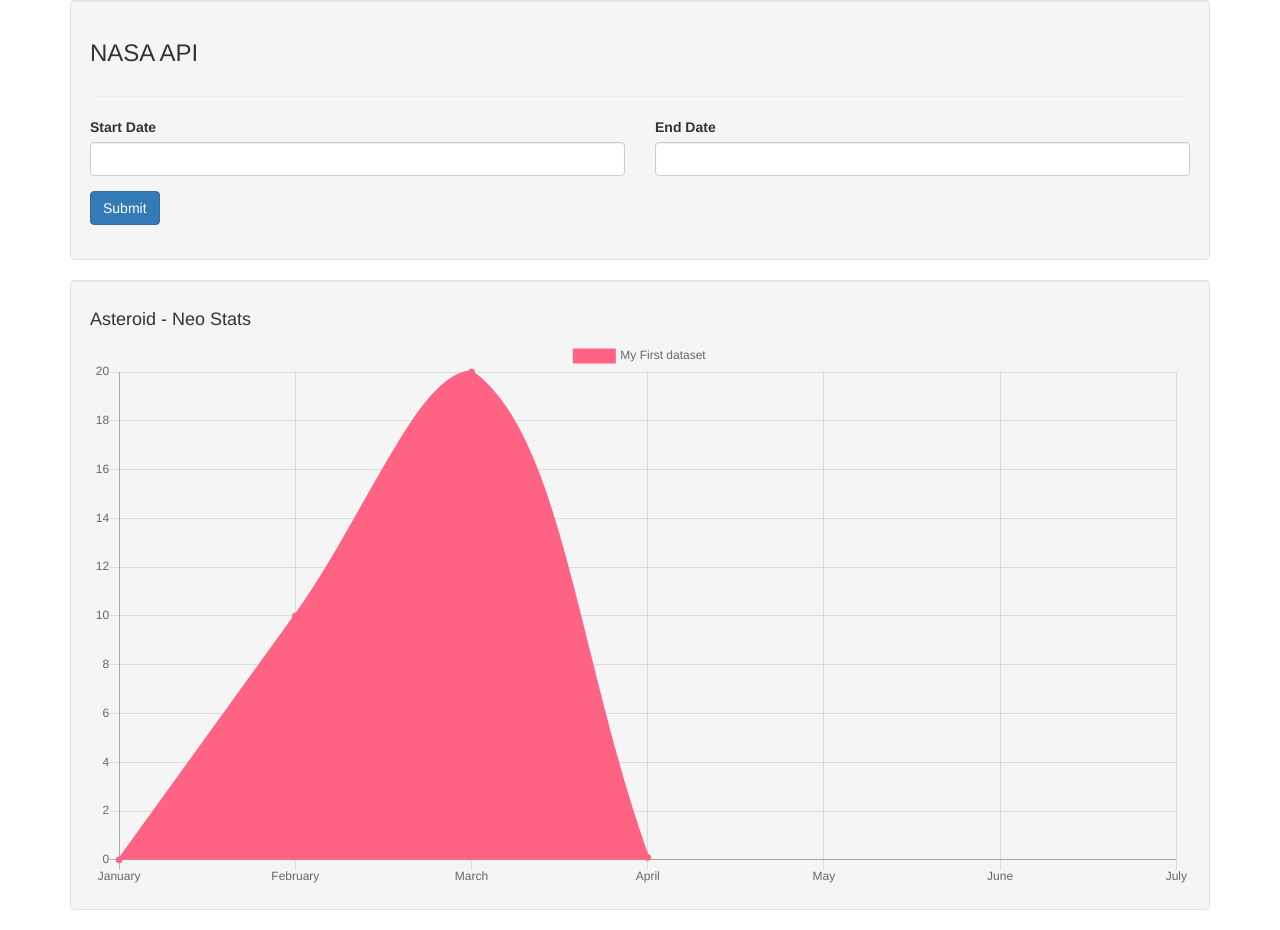
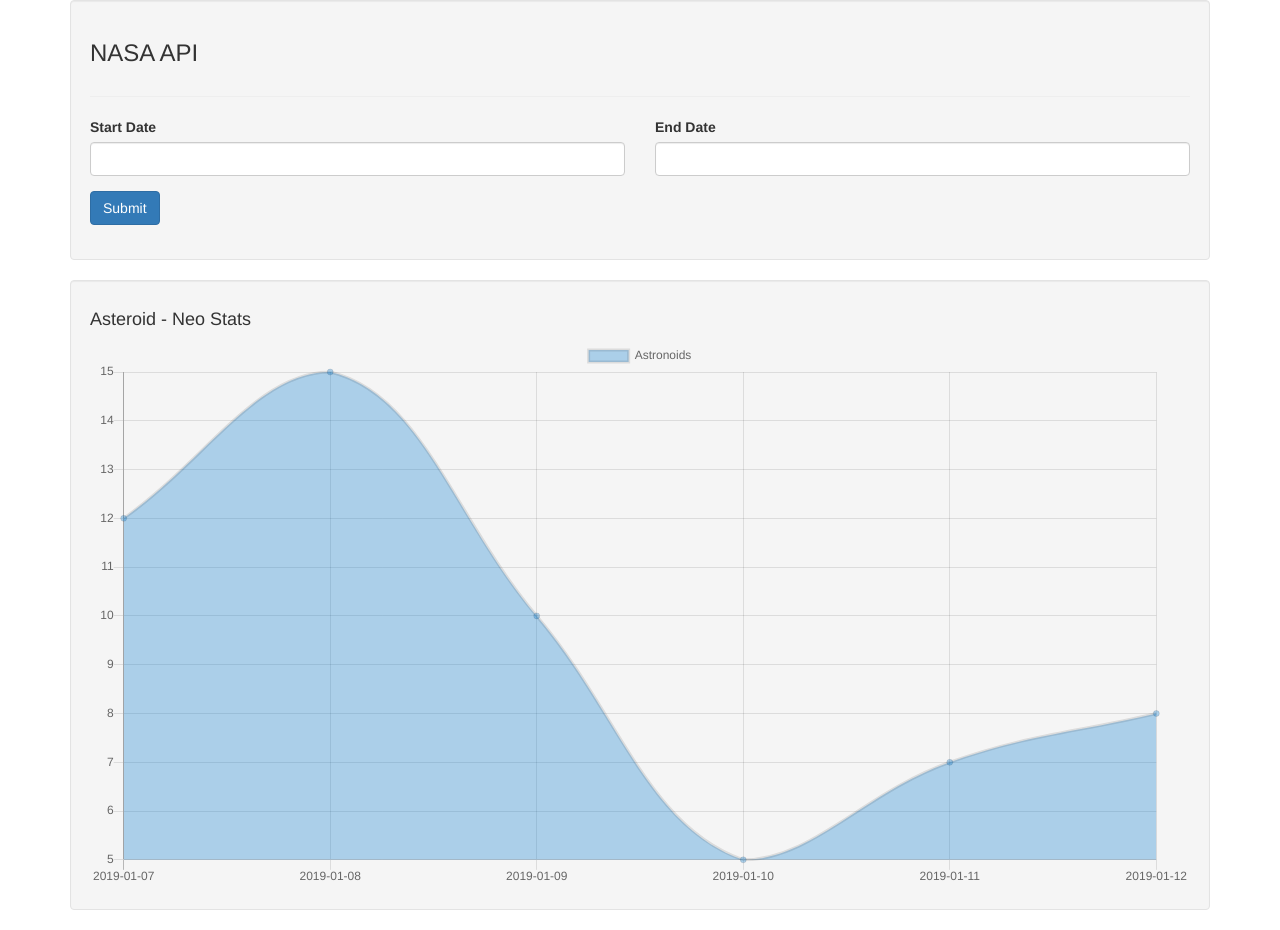
Before and after one commit to manoj81290/ranium_test, a plain HTML site: page index.html in a window 1280 px wide. Drawn offline with nearby package versions, Linux system fonts and the light colour scheme.

Commit message:
raniumtestCOde

```diff
--- a/index.html
+++ b/index.html
@@ -4,7 +4,7 @@
 		<title>Asteroid - Neo Stats</title>
 		<!-- Latest compiled and minified CSS -->
 		<link rel="stylesheet" href="https://maxcdn.bootstrapcdn.com/bootstrap/3.3.7/css/bootstrap.min.css">
-		<link rel="stylesheet" href="//code.jquery.com/ui/1.12.1/themes/base/jquery-ui.css">
+		<link rel="stylesheet" href="https://code.jquery.com/ui/1.12.1/themes/base/jquery-ui.css">
 
 	</head>
 	<body>
@@ -59,6 +59,39 @@
 </html>
 
 <script type="text/javascript">
+	var jsonfile = {
+		"jsonarray": [{
+			"Date": "2019-01-07",
+			"totalAstronoids": 12
+		}, {
+			"Date": "2019-01-08",
+			"totalAstronoids": 15
+		},
+		{
+			"Date": "2019-01-09",
+			"totalAstronoids": 10
+		},
+		{
+			"Date": "2019-01-10",
+			"totalAstronoids": 05
+		},
+		{
+			"Date": "2019-01-11",
+			"totalAstronoids": 07
+		},
+		{
+			"Date": "2019-01-12",
+			"totalAstronoids": 08
+		}]
+	};
+
+	var labels = jsonfile.jsonarray.map(function(e) {
+		return e.Date;
+	});
+	var data = jsonfile.jsonarray.map(function(e) {
+		return e.totalAstronoids;
+	});
+
 	var ctx = document.getElementById('myChart').getContext('2d');
 	var chart = new Chart(ctx, {
 	    // The type of chart we want to create
@@ -66,14 +99,13 @@
 
 	    // The data for our dataset
 	    data: {
-	        labels: ["January", "February", "March", "April", "May", "June", "July"],
-	        datasets: [{
-	            label: "My First dataset",
-	            backgroundColor: 'rgb(255, 99, 132)',
-	            borderColor: 'rgb(255, 99, 132)',
-	            data: [0,10,20,0.100],
-	        }]
-	    },
+			labels: labels,
+			datasets: [{
+				label: 'Astronoids',
+				data: data,
+				backgroundColor: 'rgba(0, 119, 204, 0.3)'
+			}]
+		},
 
 	    // Configuration options go here
 	    options: {}
--- a/main.js
+++ b/main.js
@@ -18,17 +18,34 @@ application.controller("formcontroller", function($scope, $http) {
 			url : "https://api.nasa.gov/neo/rest/v1/feed?start_date="+start_date+"&end_date="+end_date+"&detailed=false&api_key=WegOSxggnyy9Ym61JHXGsFjMKdAoNbJIpQoxpiEM",
 			data: $scope.insert,
 		}).then(function (response){
+
 			$scope.links = response.data.near_earth_objects;
-			$scope.rtg=JSON.stringify($scope.links);
+			rtg = $scope.links;
+			count = Object.keys(rtg).length;
+			console.log(rtg);
 
-			console.log(location);
+			for (var i = 0; i <= count; i++) {
+				//console.log(i);
+				console.log(rtg[i]);
 
+			}
+
+
+			/*for (i in rtg) {
+				dates = rtg[i];
+				console.log(dates);
+			  x += "<h2>" + myObj.cars[i].name + "</h2>";
+			  for (j in myObj.cars[i].models) {
+			    x += myObj.cars[i].models[j] + "<br>";
+			  }
+			}	*/
 
 
 		});
 
 
-		console.log('start_date',start_date);
-		console.log('start_date',end_date);
+
+		/*console.log('start_date',start_date);
+		console.log('start_date',end_date);*/
 	}
 });
```
